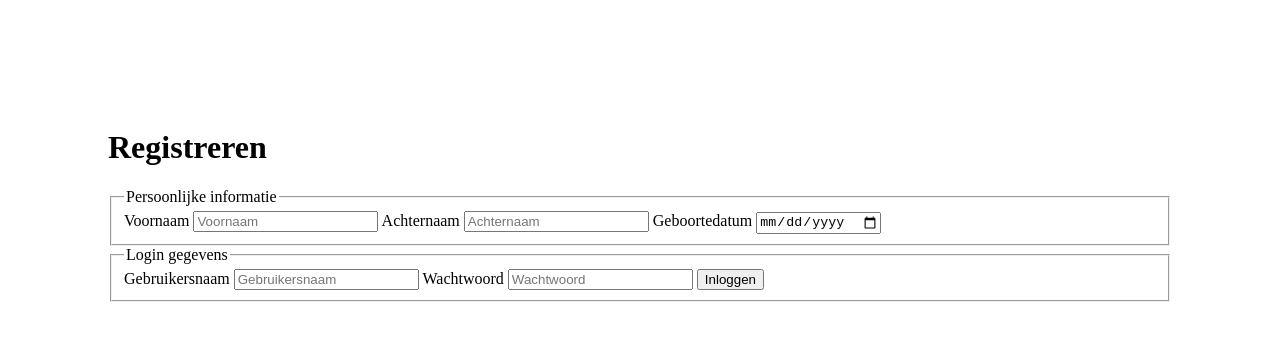
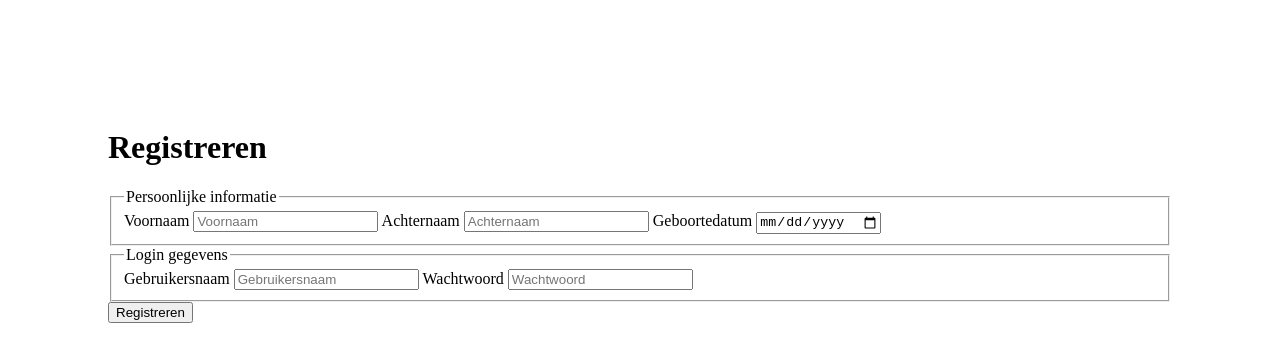
Before and after one commit to Bauke777/DFDS-Website, a plain HTML site: page register.html in a window 1280 px wide. Drawn offline with Linux system fonts and the light colour scheme.

Commit message:
Form fix

```diff
--- a/register.html
+++ b/register.html
@@ -41,9 +41,9 @@
       <label for="password">Wachtwoord</label>
       <input type="password" name="password" placeholder="Wachtwoord">
 
-      <button type="submit">Inloggen</button>
+    </fieldset>
 
-    </fieldset>
+    <button type="submit">Registreren</button>
 
   </form>
 
```
